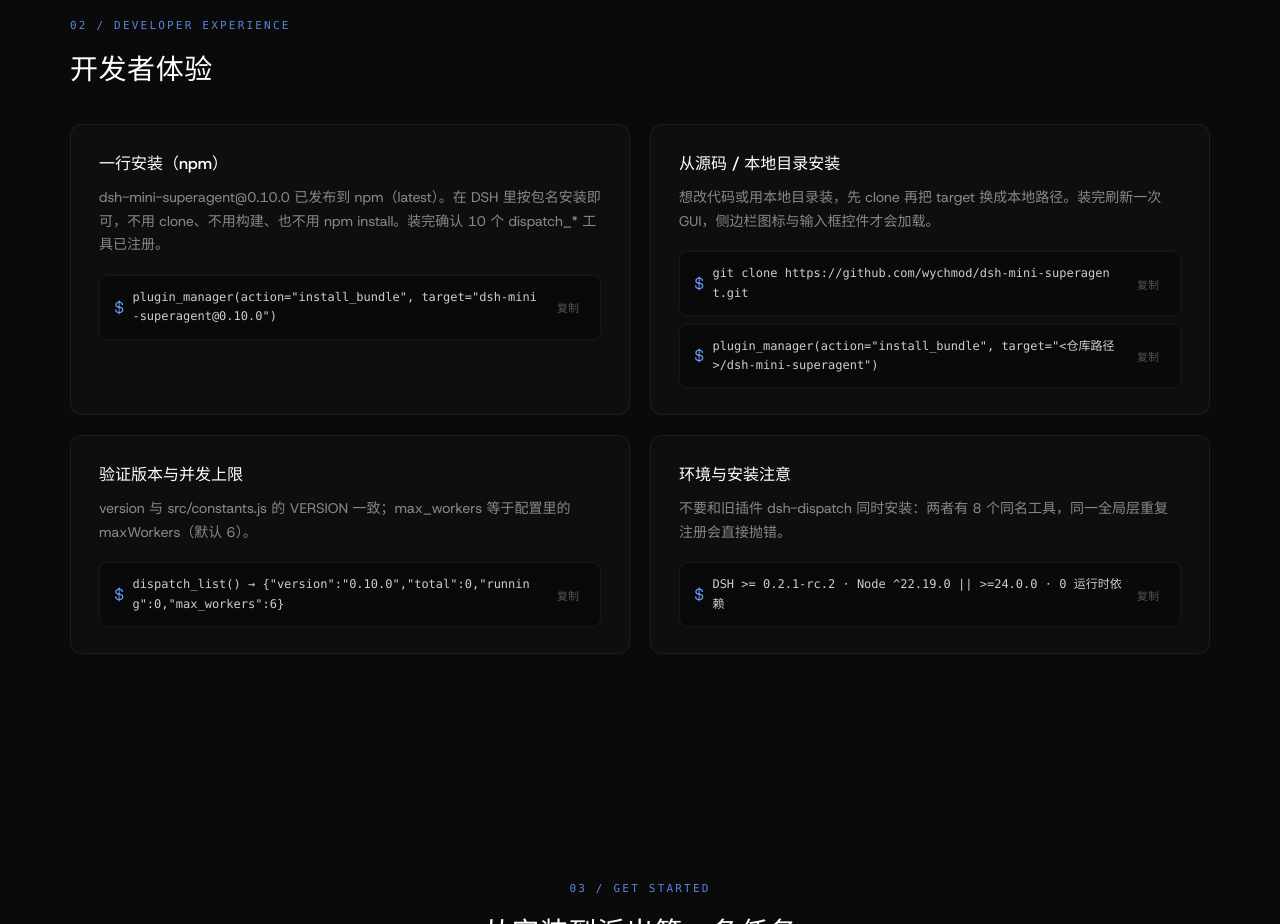
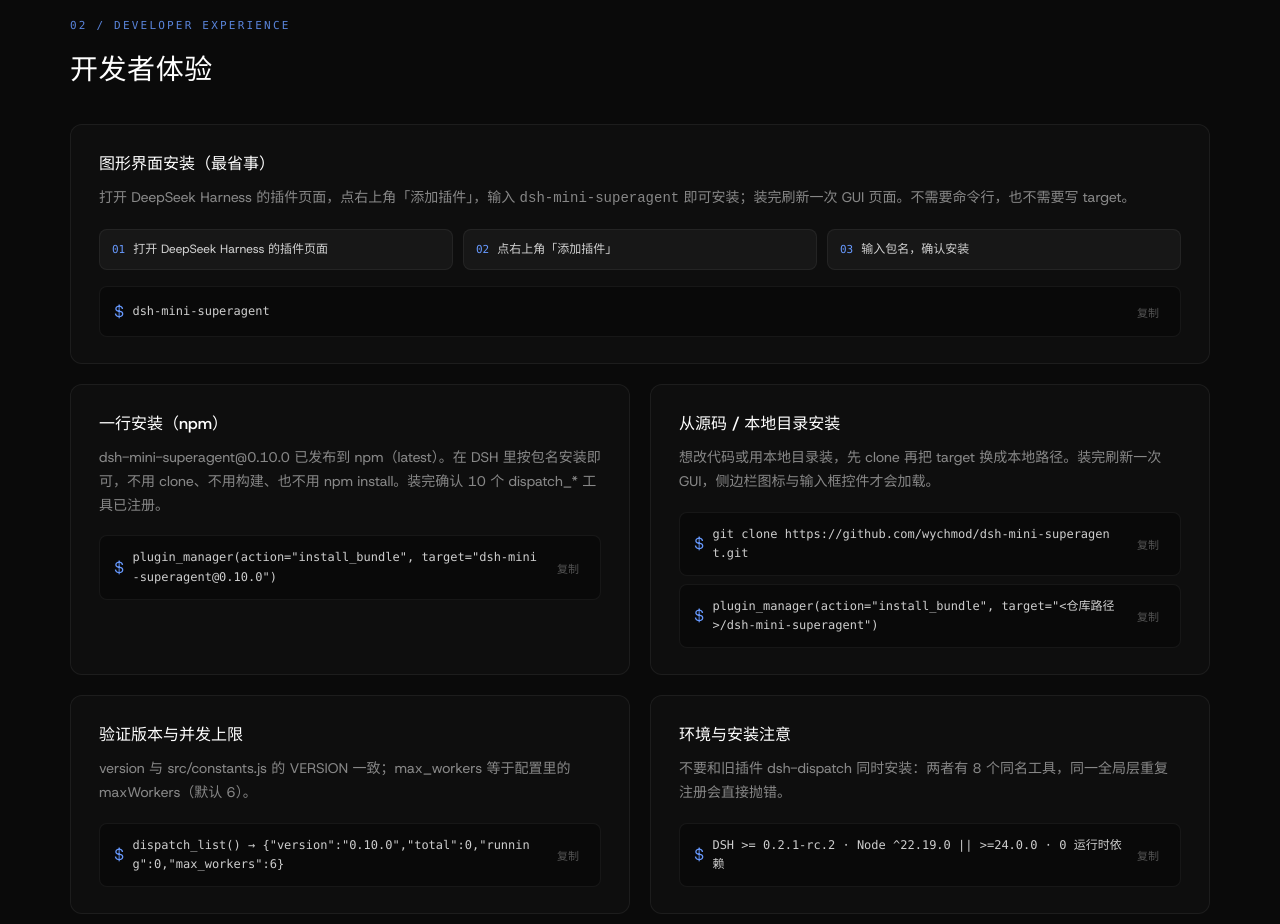
Before and after one commit to wychmod/dsh-mini-superagent, a plain HTML site: page index.html in a window 1280 px wide. Shown: the part 2620-3544 px from the top of the page. Drawn offline with Linux system fonts and the light colour scheme.

Commit message:
docs(pages): 开发者体验补图形界面安装（插件页「添加插件」）
- 新增整行卡片：插件页右上角「添加插件」→ 输入 dsh-mini-superagent → 安装
- 三步说明 + 可复制的包名；原有 npm / 源码 / 验证 / 注意四张卡保留
- 窄屏下三步改为单列

```diff
--- a/index.html
+++ b/index.html
@@ -237,6 +237,10 @@ h1 .latin{font-family:Montserrat,var(--sans);font-weight:500}
 .code code{font:400 12px/1.6 var(--mono);color:var(--tx2);white-space:pre-wrap;word-break:break-all}
 .code .dollar{color:var(--brand)}
 .cmd-card .code + .code{margin-top:8px}
+.cmd-card.wide{grid-column:1/-1}
+.cmd-steps{display:grid;grid-template-columns:repeat(3,1fr);gap:10px;margin:0 0 16px}
+.cmd-step{display:flex;align-items:baseline;gap:8px;background:var(--s2);border:1px solid var(--bd);border-radius:8px;padding:10px 12px;font-size:12px;line-height:1.6;color:var(--tx2)}
+.cmd-step em{flex:none;font:500 11px var(--mono);font-style:normal;color:var(--brand)}
 .copy{margin-left:auto;flex:none;font:400 11px var(--mono);color:var(--tx4);padding:3px 7px;border-radius:5px;transition:color .2s,background .2s}
 .copy:hover{color:var(--tx);background:var(--hover)}
 .copy.done{color:var(--brand)}
@@ -362,6 +366,7 @@ h1 .latin{font-family:Montserrat,var(--sans);font-weight:500}
   .sec-title,.final h2{font-size:22px}
   .demo{position:relative;left:auto;right:auto;bottom:auto;margin-top:22px;border-bottom:1px solid var(--bd);height:190px}
   .feature{min-height:0}
+  .cmd-steps{grid-template-columns:1fr}
   .ver-pill{display:none}
   .brand-name{font-size:13px}
   .preview-wrap{width:calc(100% - 32px);max-width:100%;min-width:0;margin-top:48px}
@@ -576,23 +581,33 @@ h1 .latin{font-family:Montserrat,var(--sans);font-weight:500}
 <section class="section container" id="quickstart">
   <div class="sec-left reveal"><span class="eyebrow">02 / DEVELOPER EXPERIENCE</span><h2 class="sec-title zh mt-s">开发者体验</h2></div>
   <div class="cmd-grid">
-    <article class="cmd-card reveal" style="--rd:0s">
+    <article class="cmd-card wide reveal" style="--rd:0s">
+      <h3>图形界面安装（最省事）</h3>
+      <p>打开 DeepSeek Harness 的插件页面，点右上角「添加插件」，输入 <code>dsh-mini-superagent</code> 即可安装；装完刷新一次 GUI 页面。不需要命令行，也不需要写 target。</p>
+      <div class="cmd-steps">
+        <div class="cmd-step"><em>01</em>打开 DeepSeek Harness 的插件页面</div>
+        <div class="cmd-step"><em>02</em>点右上角「添加插件」</div>
+        <div class="cmd-step"><em>03</em>输入包名，确认安装</div>
+      </div>
+      <div class="code"><span class="dollar">$</span><code>dsh-mini-superagent</code><button class="copy" type="button">复制</button></div>
+    </article>
+    <article class="cmd-card reveal" style="--rd:.08s">
       <h3>一行安装（npm）</h3>
       <p>dsh-mini-superagent@0.10.0 已发布到 npm（latest）。在 DSH 里按包名安装即可，不用 clone、不用构建、也不用 npm install。装完确认 10 个 dispatch_* 工具已注册。</p>
       <div class="code"><span class="dollar">$</span><code>plugin_manager(action="install_bundle", target="dsh-mini-superagent@0.10.0")</code><button class="copy" type="button">复制</button></div>
     </article>
-    <article class="cmd-card reveal" style="--rd:.08s">
+    <article class="cmd-card reveal" style="--rd:.16s">
       <h3>从源码 / 本地目录安装</h3>
       <p>想改代码或用本地目录装，先 clone 再把 target 换成本地路径。装完刷新一次 GUI，侧边栏图标与输入框控件才会加载。</p>
       <div class="code"><span class="dollar">$</span><code>git clone https://github.com/wychmod/dsh-mini-superagent.git</code><button class="copy" type="button">复制</button></div>
       <div class="code"><span class="dollar">$</span><code>plugin_manager(action="install_bundle", target="&lt;仓库路径&gt;/dsh-mini-superagent")</code><button class="copy" type="button">复制</button></div>
     </article>
-    <article class="cmd-card reveal" style="--rd:.16s">
+    <article class="cmd-card reveal" style="--rd:.24s">
       <h3>验证版本与并发上限</h3>
       <p>version 与 src/constants.js 的 VERSION 一致；max_workers 等于配置里的 maxWorkers（默认 6）。</p>
       <div class="code"><span class="dollar">$</span><code>dispatch_list() → {"version":"0.10.0","total":0,"running":0,"max_workers":6}</code><button class="copy" type="button">复制</button></div>
     </article>
-    <article class="cmd-card reveal" style="--rd:.24s">
+    <article class="cmd-card reveal" style="--rd:.32s">
       <h3>环境与安装注意</h3>
       <p>不要和旧插件 dsh-dispatch 同时安装：两者有 8 个同名工具，同一全局层重复注册会直接抛错。</p>
       <div class="code"><span class="dollar">$</span><code>DSH &gt;= 0.2.1-rc.2 · Node ^22.19.0 || &gt;=24.0.0 · 0 运行时依赖</code><button class="copy" type="button">复制</button></div>
```
